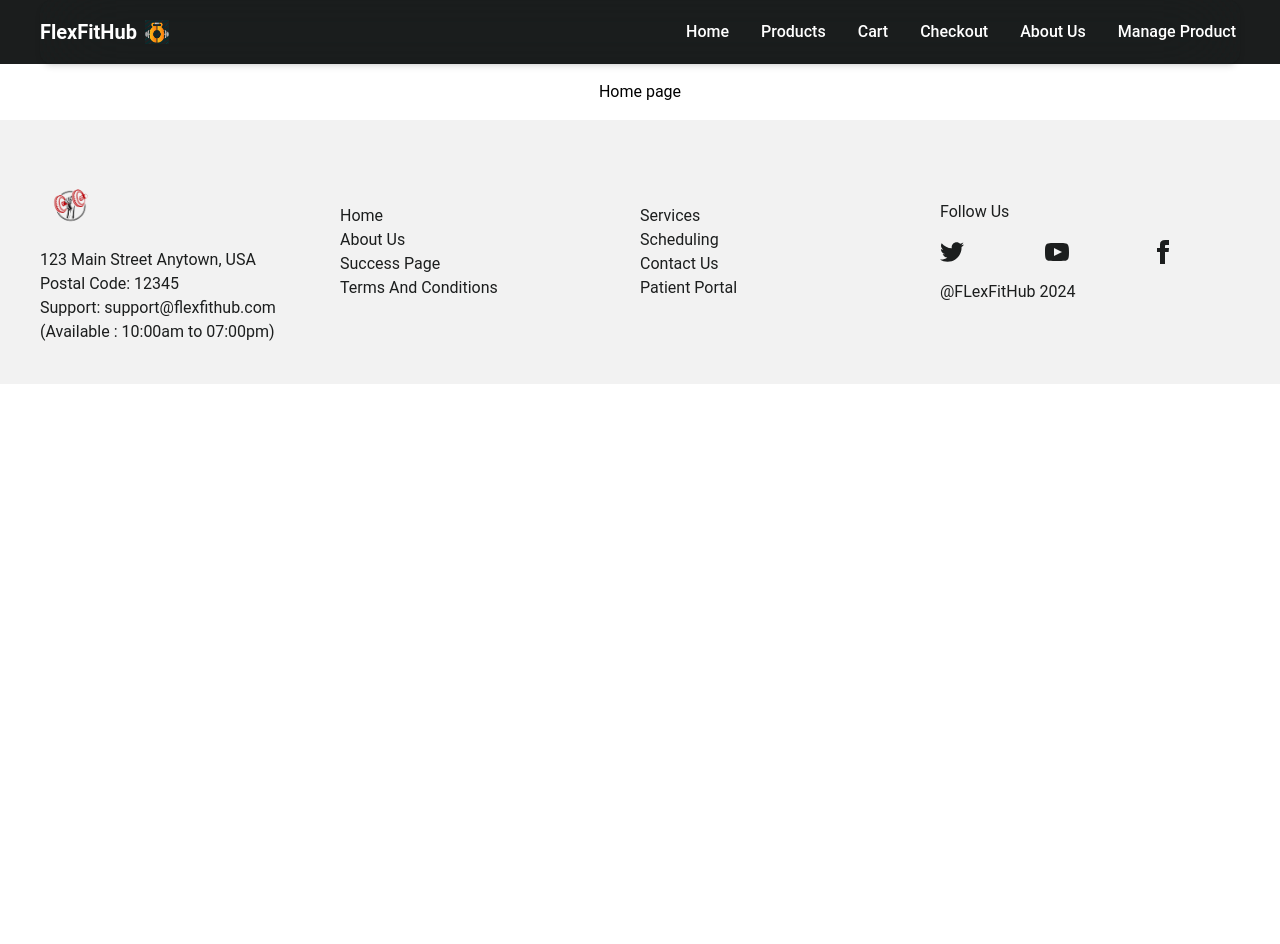
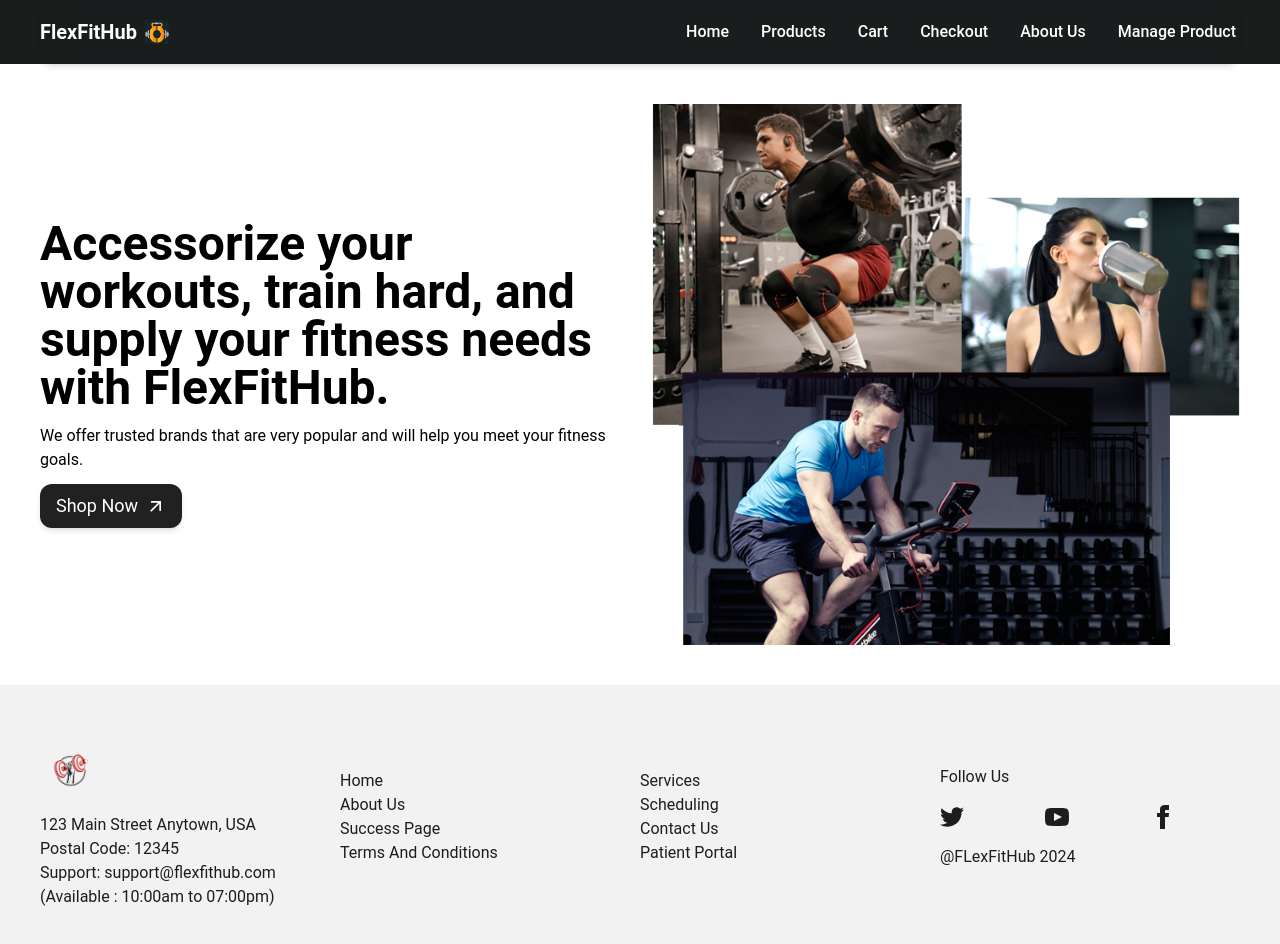
Before and after one commit to habib-153/FlexFitHub_Client, a React (Vite) app: page / in a window 1280 px wide. Shown: the top 944 px of the page. Before the commit the page ends 800 px from the top, so only its background shows below. Built offline with nearby package versions, Linux system fonts and the light colour scheme.

Commit message:
chore: Add react-icons package and implement Banner component in Home page

```diff
--- a/package.json
+++ b/package.json
@@ -15,6 +15,7 @@
     "@reduxjs/toolkit": "^2.2.6",
     "react": "^18.3.1",
     "react-dom": "^18.3.1",
+    "react-icons": "^5.2.1",
     "react-redux": "^9.1.2",
     "react-router-dom": "^6.24.1"
   },
--- a/src/components/layouts/MainLayout.tsx
+++ b/src/components/layouts/MainLayout.tsx
@@ -6,7 +6,7 @@ const MainLayout = () => {
   return (
     <div className="flex flex-col min-h-screen">
       <Header />
-      <main className="p-4 max-w-[1200px] mx-auto">
+      <main className="max-w-[1200px] mx-auto">
         <Outlet />
       </main>
       <Footer />
--- /dev/null
+++ b/src/components/ui/Buttons/CustomButton.tsx
@@ -0,0 +1,24 @@
+import { Button } from "@material-tailwind/react";
+import { MdOutlineArrowOutward } from "react-icons/md";
+
+interface CustomButtonProps {
+  text: string;
+  bgColor?: string;
+  textColor: string;
+}
+
+const CustomButton = ({ text , bgColor, textColor }: CustomButtonProps) => {
+  return (
+    <Button
+      placeholder=""
+      variant={!bgColor ? "outlined" : undefined}
+      style={bgColor
+        ? { backgroundColor: bgColor, color: textColor }
+        : { color: textColor }}
+      className="font-normal text-lg flex items-center gap-2 py-2 px-4 rounded-xl normal-case" >
+      {text} <MdOutlineArrowOutward className="text-xl" />
+    </Button>
+  );
+};
+
+export default CustomButton;
--- /dev/null
+++ b/src/components/ui/Home/Banner.tsx
@@ -0,0 +1,34 @@
+import { Link } from "react-router-dom";
+import CustomButton from "../Buttons/CustomButton.jsx";
+import bannerImg from "../../../assets/header-image.png";
+
+const Banner = () => {
+  return (
+    <div className="w-full grid grid-cols-1 gap-6 md:grid-cols-2 items-center my-10">
+      <div className="space-y-3">
+        <h1 className="text-3xl md:text-4xl lg:text-5xl font-bold">
+          Accessorize your workouts, train hard, and supply your fitness needs
+          with FlexFitHub.
+        </h1>
+        <p className="text-[1rem]">
+          We offer trusted brands that are very popular and will help you meet
+          your fitness goals.
+        </p>
+        <div>
+          <Link to="/products">
+            <CustomButton
+              text="Shop Now"
+              textColor="FFFFF5"
+              bgColor="1a1c1cfd"
+            />
+          </Link>
+        </div>
+      </div>
+      <div className="w-full">
+        <img className="mr-0" src={bannerImg} alt="" />
+      </div>
+    </div>
+  );
+};
+
+export default Banner;
--- a/src/components/ui/Home/Header.tsx
+++ b/src/components/ui/Home/Header.tsx
@@ -2,7 +2,7 @@ import { useEffect, useState } from "react";
 import { NavLink } from "react-router-dom";
 import { Collapse, IconButton, Navbar } from "@material-tailwind/react";
 import { Bars3Icon, XMarkIcon } from "@heroicons/react/16/solid";
-import logo from '../../../assets/logo.png'
+import logo from "../../../assets/logo.png";
 
 const navLinks = [
   { name: "Home", path: "/" },
@@ -18,7 +18,10 @@ function NavList() {
     <ul className="my-2 flex flex-col gap-2 lg:mb-0 lg:mt-0 lg:flex-row lg:items-center lg:gap-6">
       {navLinks.map((link) => (
         <li key={link.name} className="p-1 font-medium">
-          <NavLink to={link.path} className="flex items-center hover:text-blue-500 transition-colors">
+          <NavLink
+            to={link.path}
+            className="flex items-center hover:text-blue-500 transition-colors"
+          >
             {link.name}
           </NavLink>
         </li>
@@ -31,18 +34,25 @@ const Header = () => {
   const [openNav, setOpenNav] = useState(false);
 
   useEffect(() => {
-    const handleWindowResize = () => window.innerWidth >= 960 && setOpenNav(false);
+    const handleWindowResize = () =>
+      window.innerWidth >= 960 && setOpenNav(false);
     window.addEventListener("resize", handleWindowResize);
     return () => window.removeEventListener("resize", handleWindowResize);
   }, []);
 
   return (
     <div className="bg-[#1a1c1cfd]">
-      <Navbar className="mx-auto max-w-[1200px] bg-transparent border-0 px-0  w-full py-3" placeholder="" onPointerEnterCapture={() => {}} onPointerLeaveCapture={() => {}}>
+      <Navbar
+        className="mx-auto max-w-[1200px] bg-transparent border-0 px-0  w-full py-3"
+        placeholder=""
+      >
         <div className="flex items-center justify-between text-[#FFFFFF]">
-          <NavLink to="/" className="mr-4 cursor-pointer py-1.5 font-bold text-xl flex items-center gap-2">
-          <p>FlexFitHub</p>
-          <img className="size-6" src={logo} alt="" />
+          <NavLink
+            to="/"
+            className="mr-4 cursor-pointer py-1.5 font-bold text-xl flex items-center gap-2"
+          >
+            <p>FlexFitHub</p>
+            <img className="size-6" src={logo} alt="" />
           </NavLink>
           <div className="hidden lg:block">
             <NavList />
@@ -52,11 +62,12 @@ const Header = () => {
             className="ml-auto h-6 w-6 text-inherit hover:bg-transparent focus:bg-transparent active:bg-transparent lg:hidden"
             ripple={false}
             onClick={() => setOpenNav(!openNav)}
-            placeholder=""
-            onPointerEnterCapture={() => {}}
-            onPointerLeaveCapture={() => {}}
-          >
-            {openNav ? <XMarkIcon className="h-6 w-6" /> : <Bars3Icon className="h-6 w-6" />}
+            placeholder="" >
+            {openNav ? (
+              <XMarkIcon className="h-6 w-6" />
+            ) : (
+              <Bars3Icon className="h-6 w-6" />
+            )}
           </IconButton>
         </div>
         <Collapse open={openNav}>
--- a/src/pages/Home.tsx
+++ b/src/pages/Home.tsx
@@ -1,7 +1,9 @@
+import Banner from "../components/ui/Home/Banner";
+
 const Home = () => {
   return (
     <div>
-      <h1 className="">Home page</h1>
+      <Banner />
     </div>
   );
 };
```
Also changed, not shown: src/assets/header-image.png (added), 1 other file (tests, documents, lock files or other folders).
